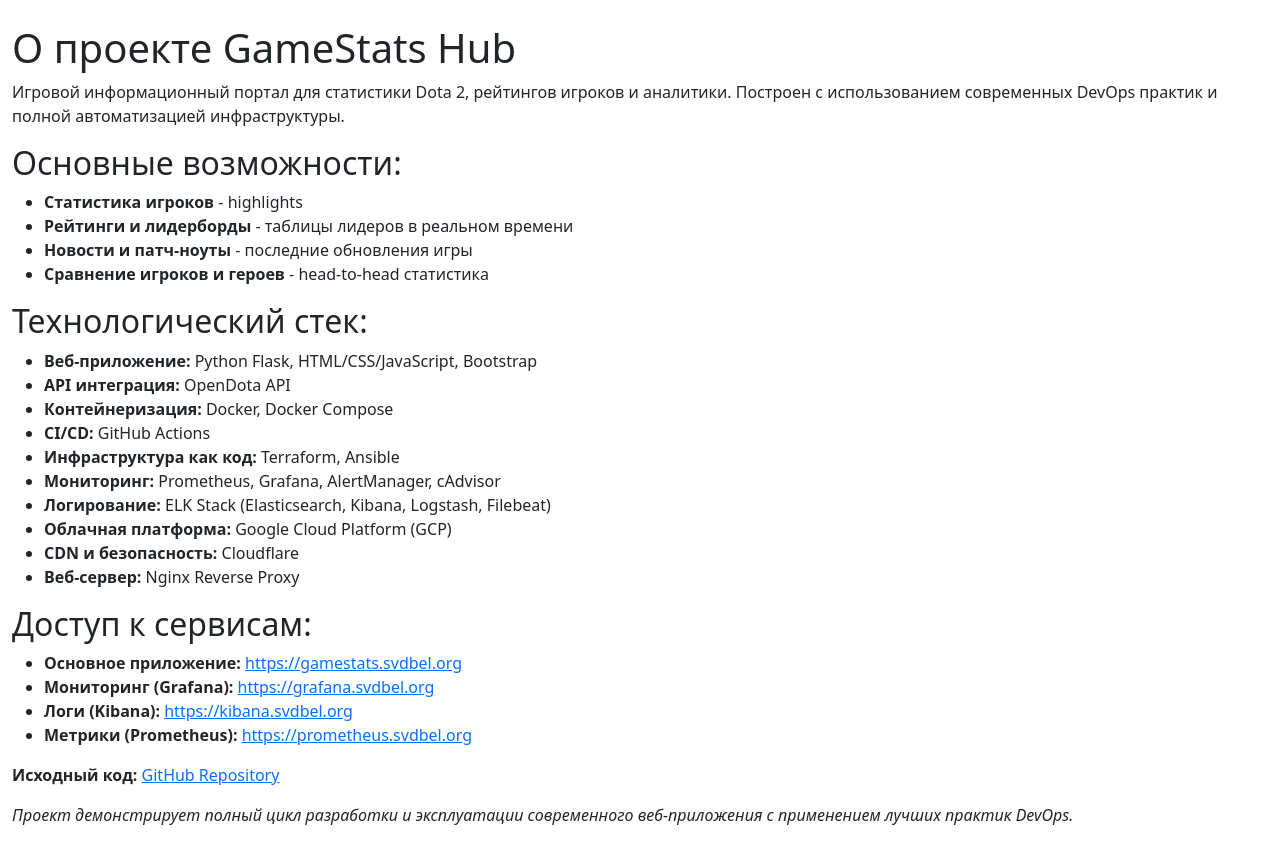
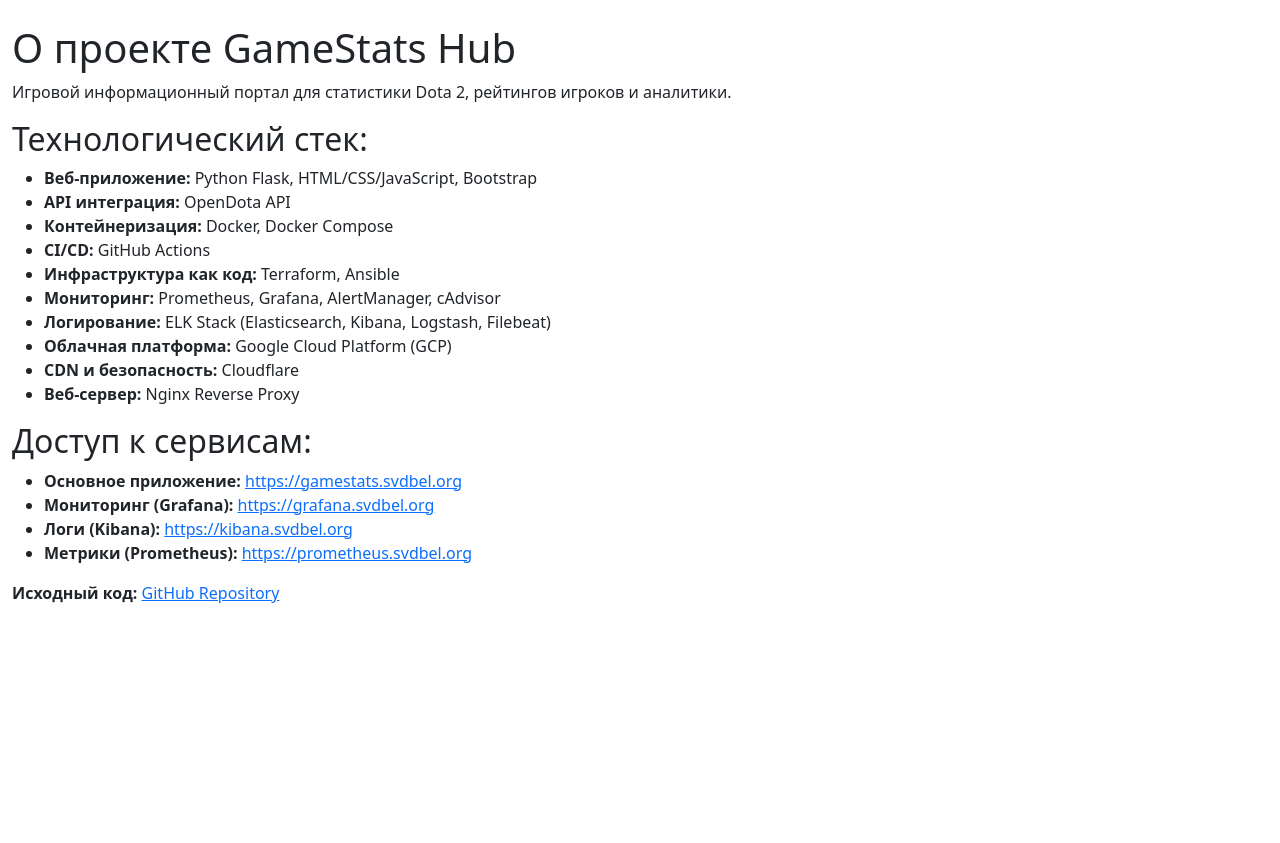
Before and after one commit to svdbel/GameStats-Hub, a Flask app: page /about in a window 1280 px wide. Shown: the part 56-899 px from the top of the page. After the commit the page ends 659 px from the top, so only its background shows below. Run offline with Flask 3, Linux system fonts and the light colour scheme.

Commit message:
Edit about.html

```diff
--- a/frontend/templates/about.html
+++ b/frontend/templates/about.html
@@ -1,16 +1,7 @@
 {% extends "base.html" %}
 {% block content %}
 <h1>О проекте GameStats Hub</h1>
-<p>Игровой информационный портал для статистики Dota 2, рейтингов игроков и аналитики. Построен с использованием
-    современных DevOps практик и полной автоматизацией инфраструктуры.</p>
-
-<h2> Основные возможности:</h2>
-<ul>
-    <li><strong>Статистика игроков</strong> - highlights </li>
-    <li><strong>Рейтинги и лидерборды</strong> - таблицы лидеров в реальном времени</li>
-    <li><strong>Новости и патч-ноуты</strong> - последние обновления игры</li>
-    <li><strong>Сравнение игроков и героев</strong> - head-to-head статистика</li>
-</ul>
+<p>Игровой информационный портал для статистики Dota 2, рейтингов игроков и аналитики.</p>
 
 <h2> Технологический стек:</h2>
 <ul>
@@ -39,6 +30,4 @@
 <p><strong> Исходный код:</strong> <a href="https://github.com/svdbel/GameStats-Hub" target="_blank">GitHub
         Repository</a></p>
 
-<p><em>Проект демонстрирует полный цикл разработки и эксплуатации современного веб-приложения с применением лучших
-        практик DevOps.</em></p>
 {% endblock %}
```
